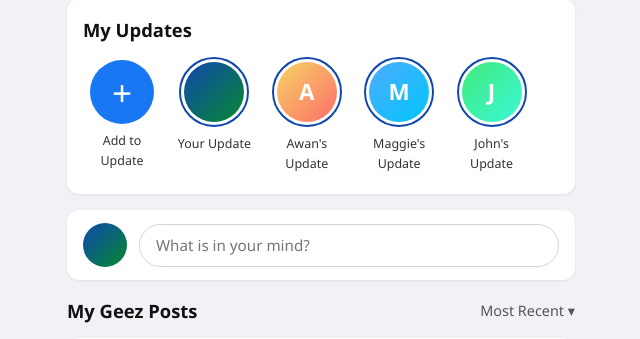
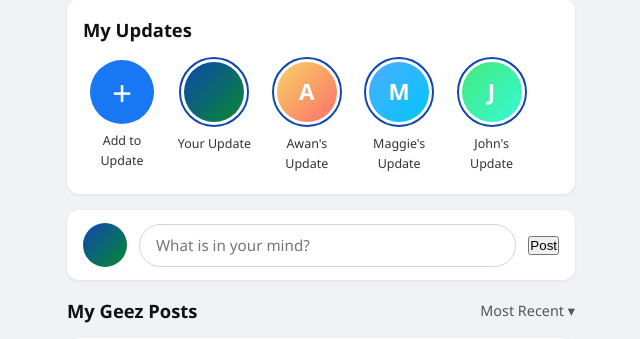
Before and after one commit to Misha-te/Sudana, a Flask app: template templates/dashboard.html in a window 1280 px wide. Shown: the part 87-426 px from the top of the page, without its empty margins (319-959 px from the left). Run offline with Flask 3, Linux system fonts and the light colour scheme; the template is opened without the code that fills it, so the values that code supplies are empty.

Commit message:
updated the dashboard

```diff
--- a/templates/dashboard.html
+++ b/templates/dashboard.html
@@ -55,11 +55,12 @@
         </section>
 
         <!-- Post composer -->
-        <div class="composer">
+        <form class="composer" method="POST" action="{{ url_for('create_post') }}">
             <div class="avatar-sm grad-user"
                  {% if photo_url %}style="background-image: url('{{ photo_url }}'); background-size: cover; background-position: center; color: transparent;"{% endif %}>{{ username[0]|upper }}</div>
-            <input type="text" placeholder="What is in your mind?">
-        </div>
+            <input type="text" name="post_text" placeholder="What is in your mind?" maxlength="500" required>
+            <button type="submit" class="post-submit">Post</button>
+        </form>
 
         <!-- Feed -->
         <div class="posts-head">
@@ -67,7 +68,32 @@
             <span class="sort">Most Recent &#9662;</span>
         </div>
 
-        <!-- Post 1 -->
+        {% if posts %}
+            {% for post in posts %}
+        <article class="post">
+            <header class="post-head">
+                <div class="avatar-sm grad-user"
+                     {% if post.author_photo_url %}style="background-image: url('{{ post.author_photo_url }}'); background-size: cover; background-position: center; color: transparent;"{% endif %}>{{ post.author_initial }}</div>
+                <div class="post-meta">
+                    <strong>{{ post.author_name }}</strong>
+                    <span>@{{ post.author_username }} · {{ post.created_label }}</span>
+                </div>
+                <button class="post-menu" title="More">&#8942;</button>
+            </header>
+            <p class="post-text">{{ post.text }}</p>
+            <div class="post-stats">
+                <span class="reactions">&#128077; 0</span>
+                <span class="comments">0 Comments</span>
+            </div>
+            <div class="post-actions">
+                <button>&#128077; Like</button>
+                <button>&#128172; Comment</button>
+                <button>&#10150; Share</button>
+            </div>
+        </article>
+            {% endfor %}
+        {% else %}
+        <!-- Sample posts shown before anyone creates a real post -->
         <article class="post">
             <header class="post-head">
                 <div class="avatar-sm grad-sunset">A</div>
@@ -117,6 +143,7 @@
                 <button>&#10150; Share</button>
             </div>
         </article>
+        {% endif %}
     </main>
 
     <!-- Bottom navigation -->
```
